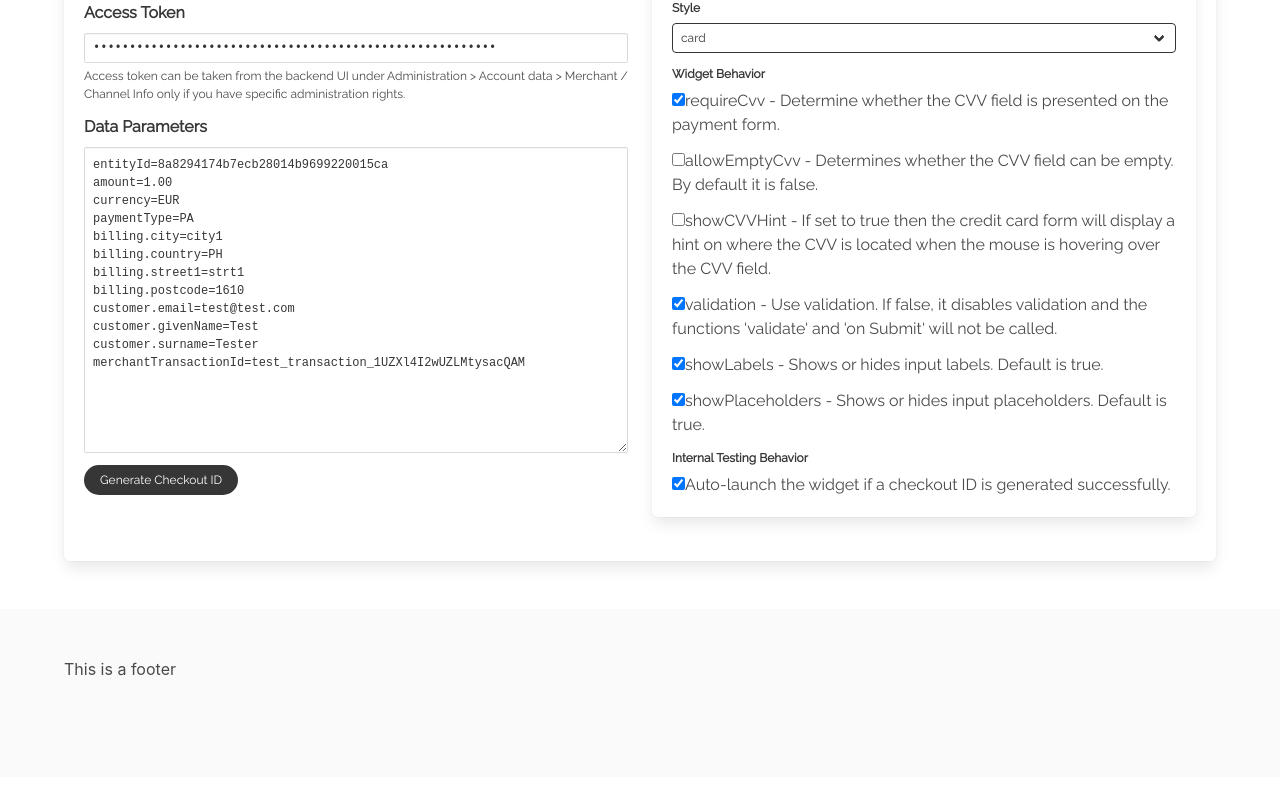
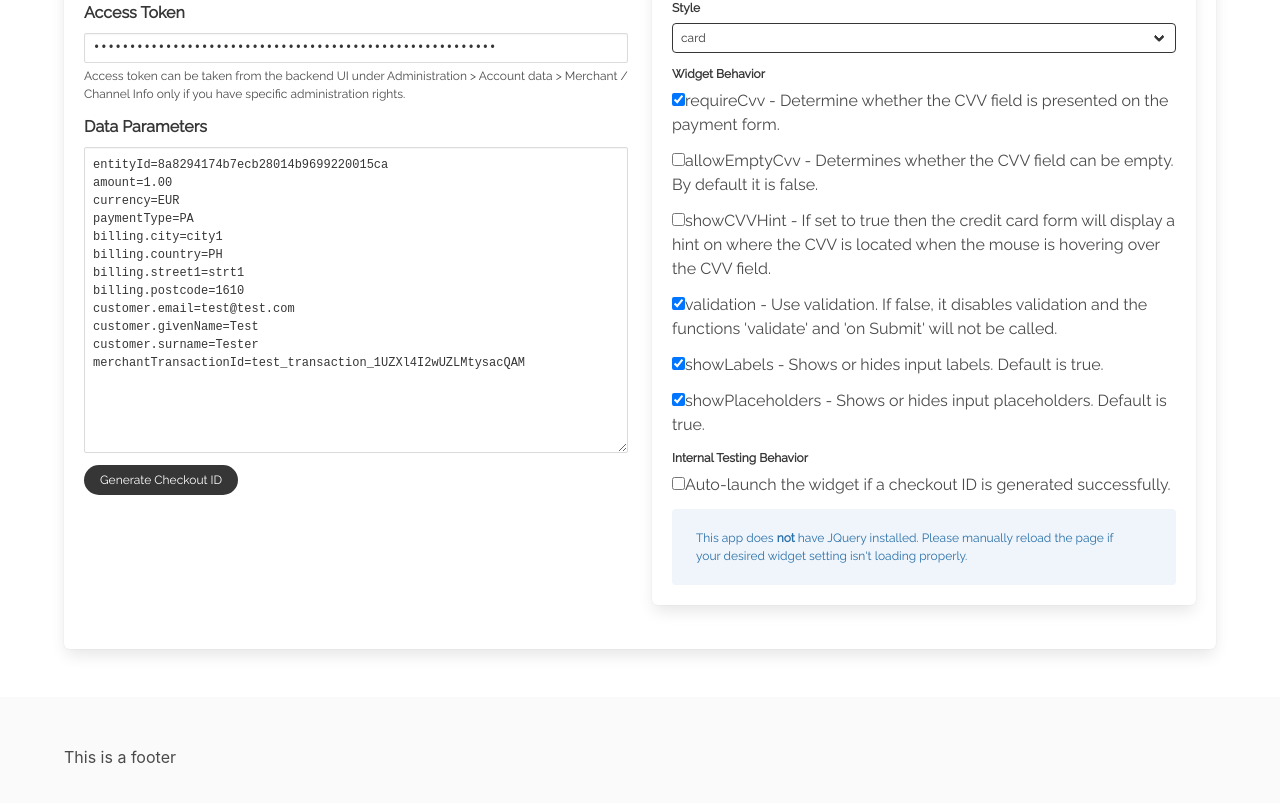
Before and after one commit to veib6247/oppwa-v2, a Vue app: page / in a window 1280 px wide. Shown: the part 458-1261 px from the top of the page. Before the commit the page ends 1235 px from the top, so only its background shows below. Built offline with nearby package versions, Linux system fonts and the light colour scheme; a web font is replaced by a local one.

Commit message:
add/remove the form tags

```diff
--- a/src/views/CopyandPay.vue
+++ b/src/views/CopyandPay.vue
@@ -64,7 +64,7 @@ export default {
       response: "",
       result: "",
 
-      autoLaunchWidget: true,
+      autoLaunchWidget: false,
 
       wpwlOptions: {
         style: "card",
@@ -120,13 +120,20 @@ export default {
     launchWidget() {
       // TODO: unload the widget first before relaunching
       // this.unloadWidget();
-      console.log(`Launching widget, checkout ID: ${this.response.id}`);
 
+      this.createWidgetScriptTag();
+
+      wpwlOptions = this.wpwlOptions; // apply customizations to the wpwlOptions object
+
+      this.createWidgetFormContainer();
+    },
+
+    createWidgetScriptTag() {
       // check if existing widgetScript element exists in the HTML head and remove it
       const checkElement = document.getElementById("widget-script-tag");
 
       if (document.head.contains(checkElement)) {
-        console.info("widget-script-tag element already exists, removing now.");
+        console.info("widget-script-tag element exists, removing now.");
         document.head.removeChild(checkElement);
       }
 
@@ -138,19 +145,19 @@ export default {
       // get subdomain of endpoint and prefix to the src
       const subDomain = this.request.endPoint.split(".")[0];
       widgetScript.src = `${subDomain}.oppwa.com/v1/paymentWidgets.js?checkoutId=${this.response.id}`;
+
+      // append to head
       document.querySelector("head").append(widgetScript);
+    },
 
-      // apply customizations to the wpwlOptions object
-      wpwlOptions = this.wpwlOptions;
-      console.info("Widget customization: ", wpwlOptions);
-
+    createWidgetFormContainer() {
       // check if existing widget-form-container element exists in the HTML body and remove it
       const checkWdigetFormContainer = document.getElementById(
         "widget-form-container"
       );
 
       if (document.body.contains(checkWdigetFormContainer)) {
-        console.info("widget-form-container already exists, removing now.");
+        // console.info("widget-form-container already exists, removing now.");
         checkWdigetFormContainer.remove();
       }
 
@@ -168,6 +175,8 @@ export default {
       widgetForm.setAttribute("id", "widget-form");
       widgetForm.setAttribute("class", "paymentWidgets");
       widgetForm.setAttribute("data-brands", "VISA MASTER");
+
+      // append to container
       document.getElementById("widget-form-container").append(widgetForm);
     },
   },
@@ -299,6 +308,12 @@ export default {
           label="Auto-launch the widget if a checkout ID is generated successfully."
           v-model="autoLaunchWidget"
         />
+
+        <div class="notification is-info is-light raleway is-size-7">
+          This app does <strong>not</strong> have JQuery installed. Please
+          manually reload the page if your desired widget setting isn't loading
+          properly.
+        </div>
       </div>
     </div>
   </div>
```
